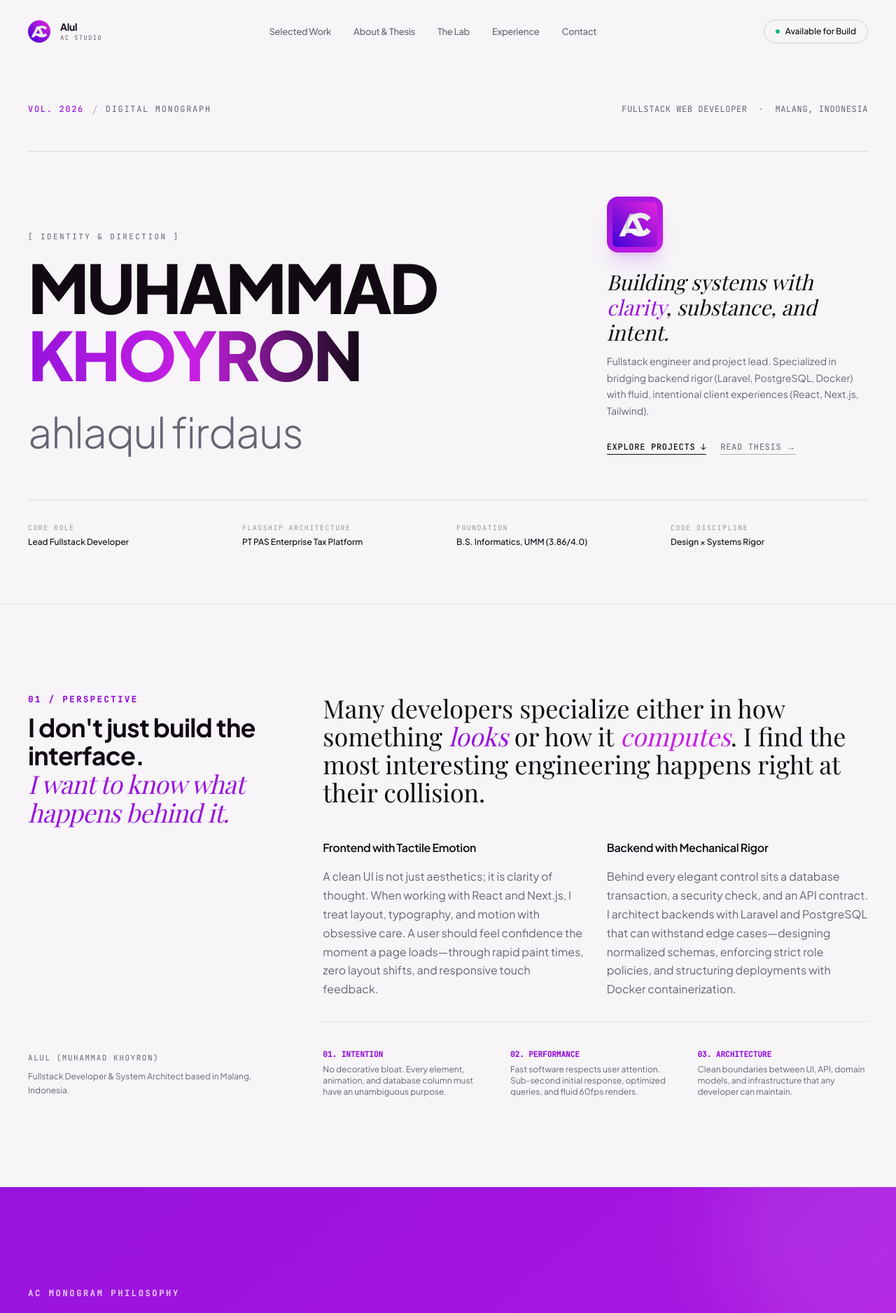
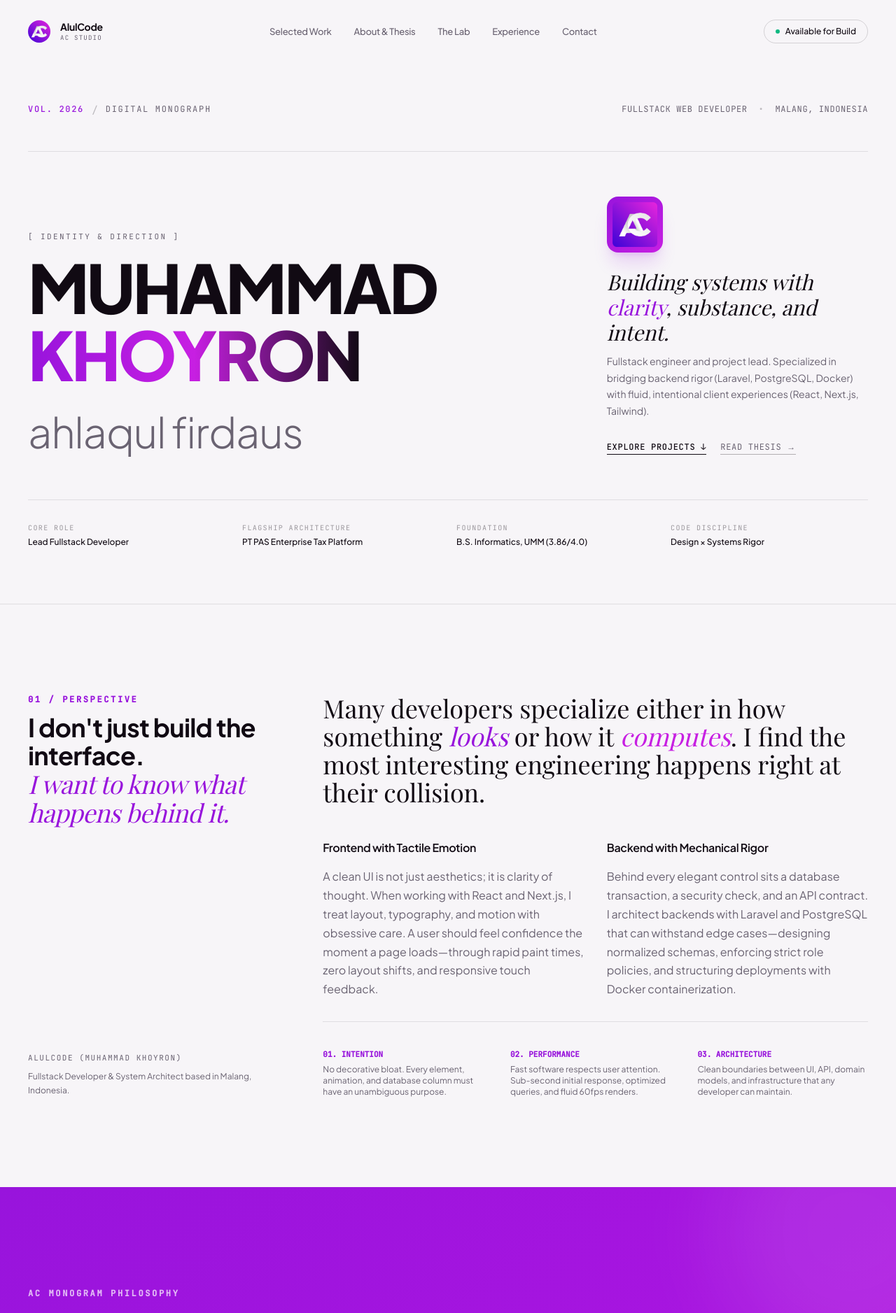
Before and after one commit to AlulCode45/My-Website, a Next.js app: page / in a window 1280 px wide. Shown: the top 1877 px of the page at 70% size. Built offline with nearby package versions, Linux system fonts and the light colour scheme.

Commit message:
refactor: update nickname and brand references to AlulCode

```diff
--- a/src/app/layout.tsx
+++ b/src/app/layout.tsx
@@ -26,12 +26,11 @@ const techMono = JetBrains_Mono({
 
 export const metadata: Metadata = {
   metadataBase: new URL("https://alulcode.my.id"),
-  title: "Muhammad Khoyron Ahlaqul Firdaus (Alul) — Fullstack Web Developer",
+  title: "Muhammad Khoyron Ahlaqul Firdaus (AlulCode) — Fullstack Web Developer",
   description:
-    "Editorial portfolio of Muhammad Khoyron Ahlaqul Firdaus (Alul). Fullstack Web Developer designing and building resilient, high-fidelity digital platforms. Laravel, React, Next.js, PostgreSQL, Docker.",
+    "Editorial portfolio of Muhammad Khoyron Ahlaqul Firdaus (AlulCode). Fullstack Web Developer designing and building resilient, high-fidelity digital platforms. Laravel, React, Next.js, PostgreSQL, Docker.",
   keywords: [
     "Muhammad Khoyron Ahlaqul Firdaus",
-    "Alul",
     "AlulCode",
     "AC Monogram",
     "Fullstack Web Developer",
@@ -48,15 +47,15 @@ export const metadata: Metadata = {
     type: "website",
     locale: "id_ID",
     url: "https://alulcode.my.id",
-    title: "Muhammad Khoyron Ahlaqul Firdaus (Alul) — Fullstack Web Developer",
+    title: "Muhammad Khoyron Ahlaqul Firdaus (AlulCode) — Fullstack Web Developer",
     description:
       "Fullstack Web Developer designing and building resilient, high-fidelity digital systems. Exploring the boundary between design and engineering.",
-    siteName: "Muhammad Khoyron (AC)",
+    siteName: "Muhammad Khoyron (AlulCode - AC)",
     images: [{ url: "/assets/icon 1@2x.png", width: 800, height: 800, alt: "AC Monogram Logo" }],
   },
   twitter: {
     card: "summary_large_image",
-    title: "Muhammad Khoyron Ahlaqul Firdaus (Alul) — Fullstack Web Developer",
+    title: "Muhammad Khoyron Ahlaqul Firdaus (AlulCode) — Fullstack Web Developer",
     description: "Fullstack Web Developer designing and building resilient digital platforms.",
     images: ["/assets/icon 1@2x.png"],
   },
--- a/src/components/ClosingDispatch.tsx
+++ b/src/components/ClosingDispatch.tsx
@@ -70,7 +70,7 @@ export default function ClosingDispatch() {
                 Muhammad Khoyron Ahlaqul Firdaus
               </p>
               <p className="font-mono text-xs text-[#6A6372]">
-                Alul • Malang, East Java, Indonesia (UTC+7)
+                AlulCode • Malang, East Java, Indonesia (UTC+7)
               </p>
             </div>
           </div>
--- a/src/components/EditorialAbout.tsx
+++ b/src/components/EditorialAbout.tsx
@@ -24,7 +24,7 @@ export default function EditorialAbout() {
 
           <div className="hidden lg:block pt-16">
             <p className="font-mono text-[11px] uppercase tracking-widest text-[#6A6372] mb-2">
-              ALUL (MUHAMMAD KHOYRON)
+              ALULCODE (MUHAMMAD KHOYRON)
             </p>
             <p className="text-xs text-[#6A6372] leading-relaxed">
               Fullstack Developer & System Architect based in Malang, Indonesia.
--- a/src/components/EditorialNav.tsx
+++ b/src/components/EditorialNav.tsx
@@ -53,7 +53,7 @@ export default function EditorialNav() {
             </div>
             <div className="flex flex-col">
               <span className="font-display font-bold text-sm tracking-tight text-[#110A13]">
-                Alul
+                AlulCode
               </span>
               <span className="font-mono text-[9px] uppercase tracking-widest text-[#6A6372]">
                 AC Studio
--- a/src/components/PurpleEvent.tsx
+++ b/src/components/PurpleEvent.tsx
@@ -109,7 +109,7 @@ export default function PurpleEvent() {
                 MUHAMMAD KHOYRON AHLAQUL FIRDAUS
               </p>
               <p className="font-mono text-xs text-white/70">
-                Alul • Engineering Discipline • Malang, ID
+                AlulCode • Engineering Discipline • Malang, ID
               </p>
             </div>
           </div>
--- a/src/components/StudioFooter.tsx
+++ b/src/components/StudioFooter.tsx
@@ -17,7 +17,7 @@ export default function StudioFooter() {
           />
         </div>
         <span className="font-display font-bold text-sm text-[#110A13]">
-          Alul (Muhammad Khoyron Ahlaqul Firdaus)
+          AlulCode (Muhammad Khoyron Ahlaqul Firdaus)
         </span>
       </div>
 
--- a/src/data/portfolioData.ts
+++ b/src/data/portfolioData.ts
@@ -72,7 +72,7 @@ export interface StackLayer {
 
 export const personalInfo = {
   name: "Muhammad Khoyron Ahlaqul Firdaus",
-  nickname: "Alul",
+  nickname: "AlulCode",
   codeHandle: "AlulCode",
   role: "Project Lead Developer & Fullstack Software Engineer",
   location: "Malang, East Java, Indonesia [7.98° S, 112.63° E]",
```
